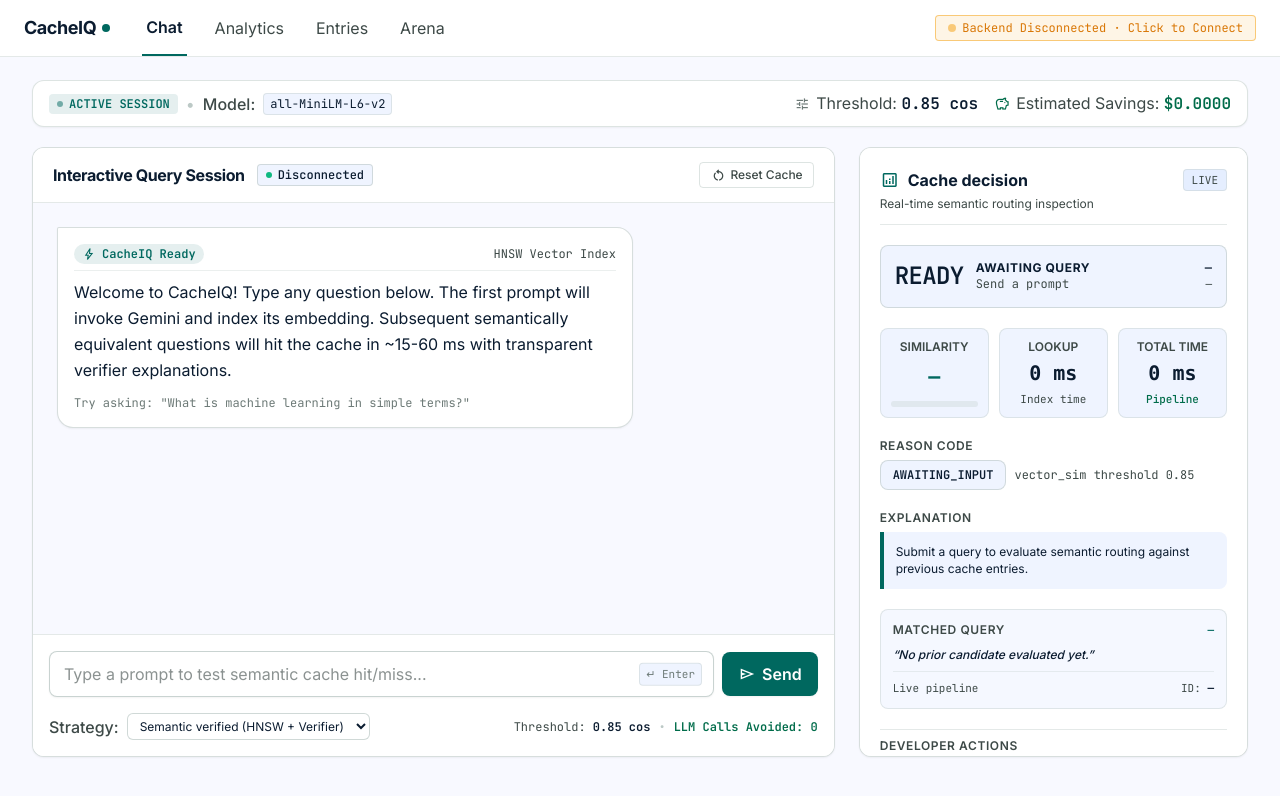
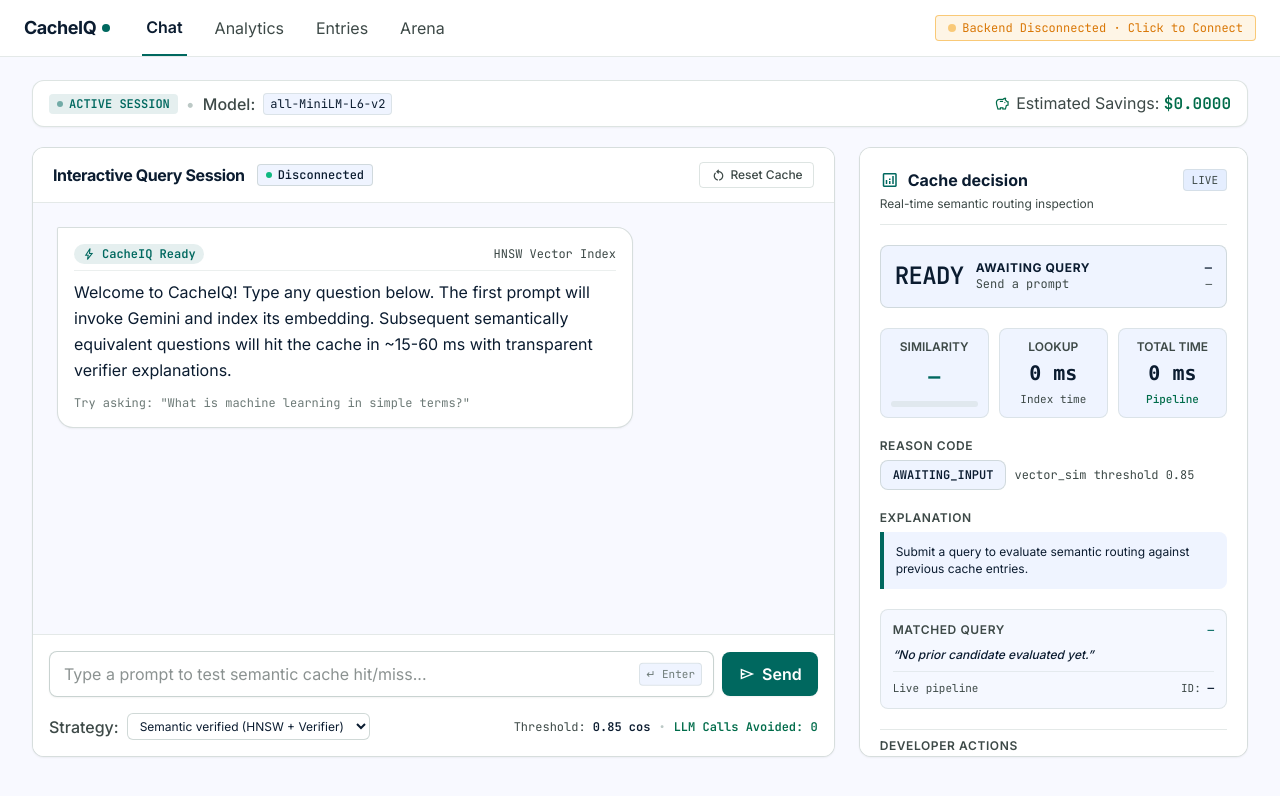
Before and after one commit to Kaushik1609/SermanticCaching, a plain HTML site: page frontend/index.html in a window 1280 px wide. Drawn offline with nearby package versions, Linux system fonts and the light colour scheme; no server answers.

Commit message:
Remove threshold display from header

```diff
--- a/frontend/index.html
+++ b/frontend/index.html
@@ -153,10 +153,6 @@
             <span id="header-model-name" class="font-code-sm text-xs text-on-surface bg-surface-container-low px-1.5 py-0.5 rounded border border-outline-variant/40">all-MiniLM-L6-v2</span>
           </div>
           <div class="flex items-center gap-4 text-on-surface-variant font-body-sm">
-            <div class="flex items-center gap-1.5">
-              <span class="material-symbols-outlined text-[16px] text-outline">tune</span>
-              <span>Threshold: <strong id="header-threshold" class="text-on-surface font-code-sm">0.85 cos</strong></span>
-            </div>
             <div class="flex items-center gap-1.5">
               <span class="material-symbols-outlined text-[16px] text-secondary">savings</span>
               <span>Estimated Savings: <strong id="header-savings" class="text-secondary font-code-sm font-semibold">$0.0000</strong></span>
```
